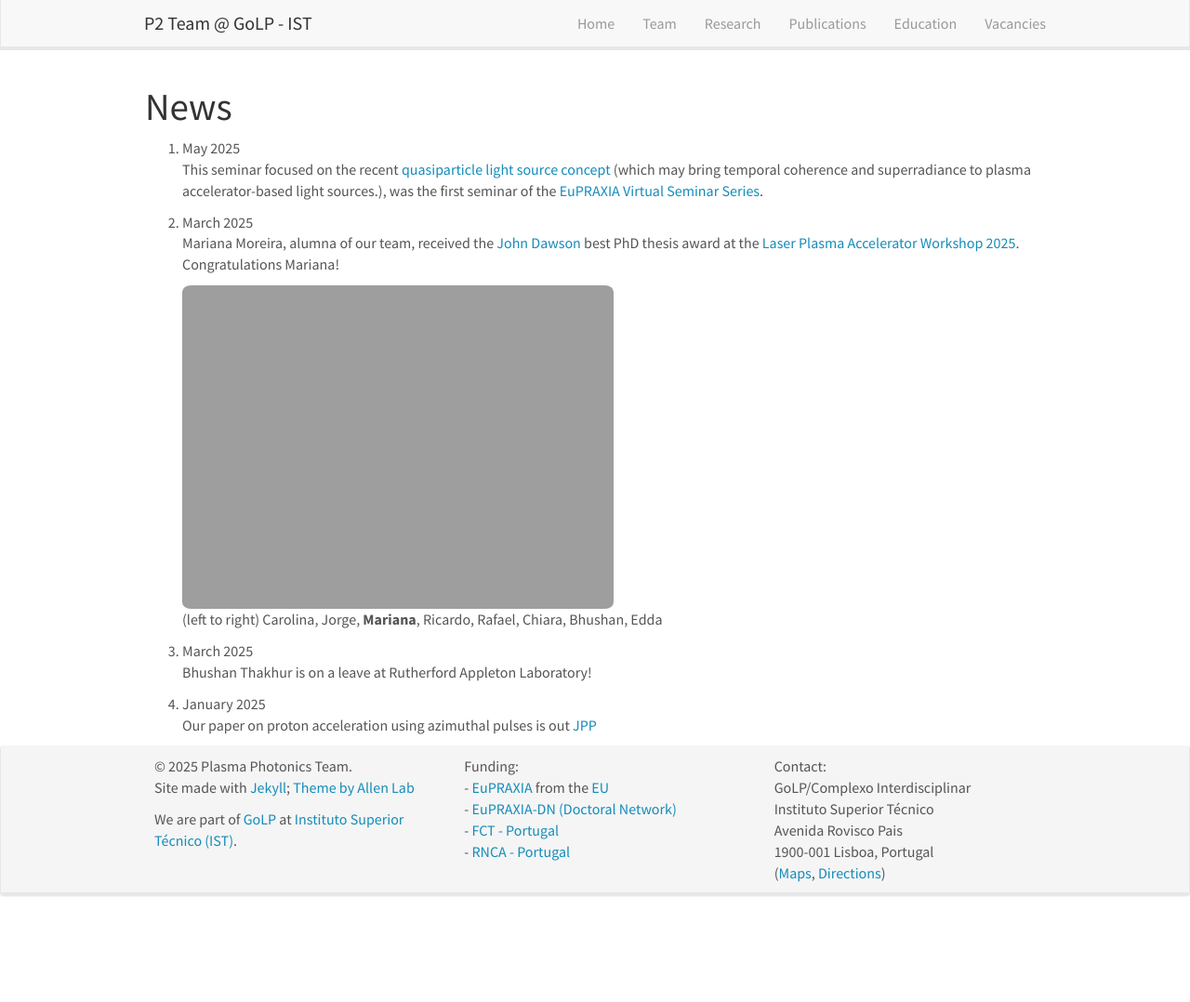
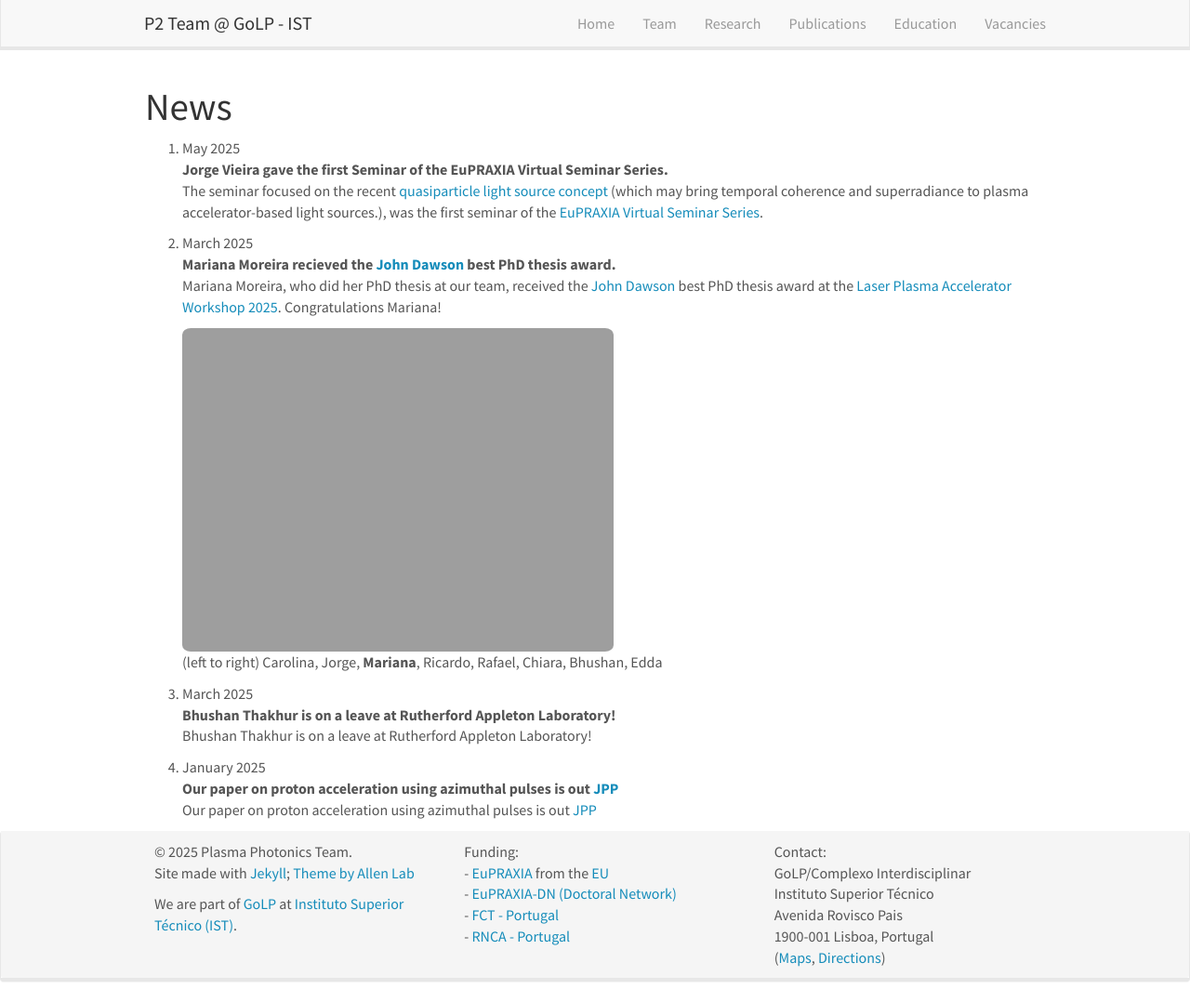
Before and after one commit to p2team/p2team.github.io, a Jekyll site: the page built from _pages/allnews.md, in a window 1280 px wide and 1078 px high. Shown: the whole window at 93% size. Built offline with Jekyll 4.4.1, drawn with Linux system fonts in a browser that asks for light colours; nearby versions of some CDN libraries.

Commit message:
news template change

```diff
--- a/_data/news.yml
+++ b/_data/news.yml
@@ -1,11 +1,11 @@
 - date: 9. May 2025
   headline: Jorge Vieira gave the first Seminar of the EuPRAXIA Virtual Seminar Series.
-  fullstory: This seminar focused on the recent [quasiparticle light source concept](https://www.nature.com/articles/s41566-023-01311-z) (which may bring temporal coherence and superradiance to plasma accelerator-based light sources.), was the first seminar of the [EuPRAXIA Virtual Seminar Series](https://agenda.infn.it/event/45900/).
+  fullstory: The seminar focused on the recent [quasiparticle light source concept](https://www.nature.com/articles/s41566-023-01311-z) (which may bring temporal coherence and superradiance to plasma accelerator-based light sources.), was the first seminar of the [EuPRAXIA Virtual Seminar Series](https://agenda.infn.it/event/45900/).
   number_photo: 0
 
 - date: 17. March 2025
-  headline: Mariana Moreira, alumna of our team, was a recipient of the [John Dawson](https://agenda.infn.it/event/42311/page/9514-john-dawson-thesis-prize) best PhD thesis award.
-  fullstory: Mariana Moreira, alumna of our team, received the [John Dawson](https://agenda.infn.it/event/42311/page/9514-john-dawson-thesis-prize)  best PhD thesis award at the [Laser Plasma Accelerator Workshop 2025](https://agenda.infn.it/event/42311/). Congratulations Mariana!
+  headline: Mariana Moreira recieved the [John Dawson](https://agenda.infn.it/event/42311/page/9514-john-dawson-thesis-prize) best PhD thesis award.
+  fullstory: Mariana Moreira, who did her PhD thesis at our team, received the [John Dawson](https://agenda.infn.it/event/42311/page/9514-john-dawson-thesis-prize)  best PhD thesis award at the [Laser Plasma Accelerator Workshop 2025](https://agenda.infn.it/event/42311/). Congratulations Mariana!
   number_photo: 1
   photo: JD-Moreira.jpg
   photo_caption: (left to right) Carolina, Jorge, **Mariana**, Ricardo, Rafael, Chiara, Bhushan, Edda
--- a/_pages/allnews.md
+++ b/_pages/allnews.md
@@ -9,7 +9,7 @@ permalink: /allnews.html
 # News
 
 {% for article in site.data.news %}
-{{ article.date }} <br> {{ article.fullstory | markdownify | remove: '<p>' | remove: '</p>' }}
+{{ article.date }} <br> <strong> {{ article.headline}} </strong> <br> {{ article.fullstory | markdownify | remove: '<p>' | remove: '</p>' }}
 
 {% if article.number_photo == 1 %}
      <img src="{{ site.url }}{{ site.baseurl }}/images/newspic/{{ article.photo }}" class="img-responsive" width="50%" style="display: block; margin: 0;" />
```
